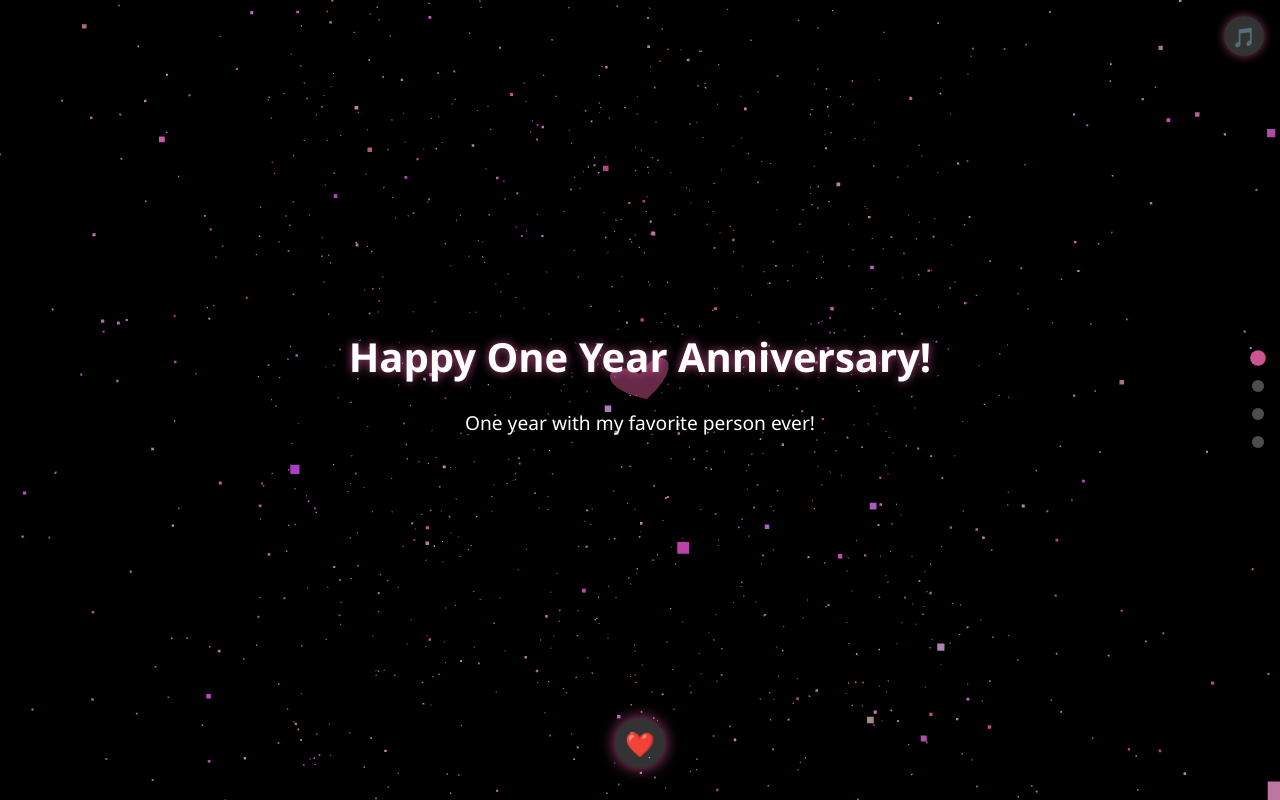
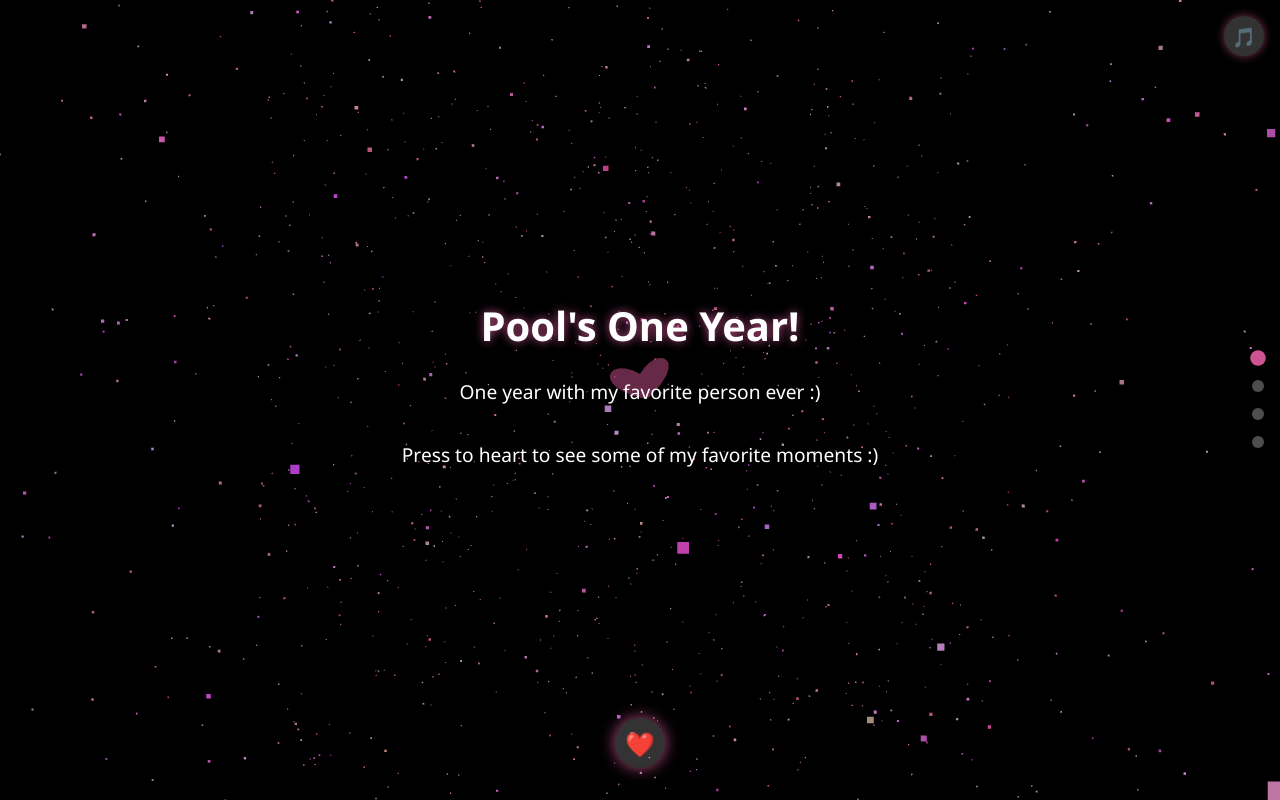
Before and after one commit to Neelansh-Khare/oneYear, a plain HTML site: page index.html in a window 1280 px wide. Drawn offline with nearby package versions, Linux system fonts and the light colour scheme; animation ran at ten frames a second.

Commit message:
small ammends

```diff
--- a/index.html
+++ b/index.html
@@ -3,7 +3,7 @@
 <head>
     <meta charset="UTF-8">
     <meta name="viewport" content="width=device-width, initial-scale=1.0">
-    <title>Happy One Year Pooja</title>
+    <title>Happy One Year Pooja!</title>
     <script src="https://cdnjs.cloudflare.com/ajax/libs/three.js/r128/three.min.js"></script>
     <script src="https://cdnjs.cloudflare.com/ajax/libs/gsap/3.7.1/gsap.min.js"></script>
     <style>
@@ -206,8 +206,9 @@
 
     <div class="content">
         <div class="section active" id="section1">
-            <h1>Happy One Year Anniversary!</h1>
-            <p>One year with my favorite person ever!</p>
+            <h1>Pool's One Year!</h1>
+            <p>One year with my favorite person ever :&#41;</p>
+            <p>Press to heart to see some of my favorite moments :)</p>
         </div>
 
         <div class="section" id="section2">
```
